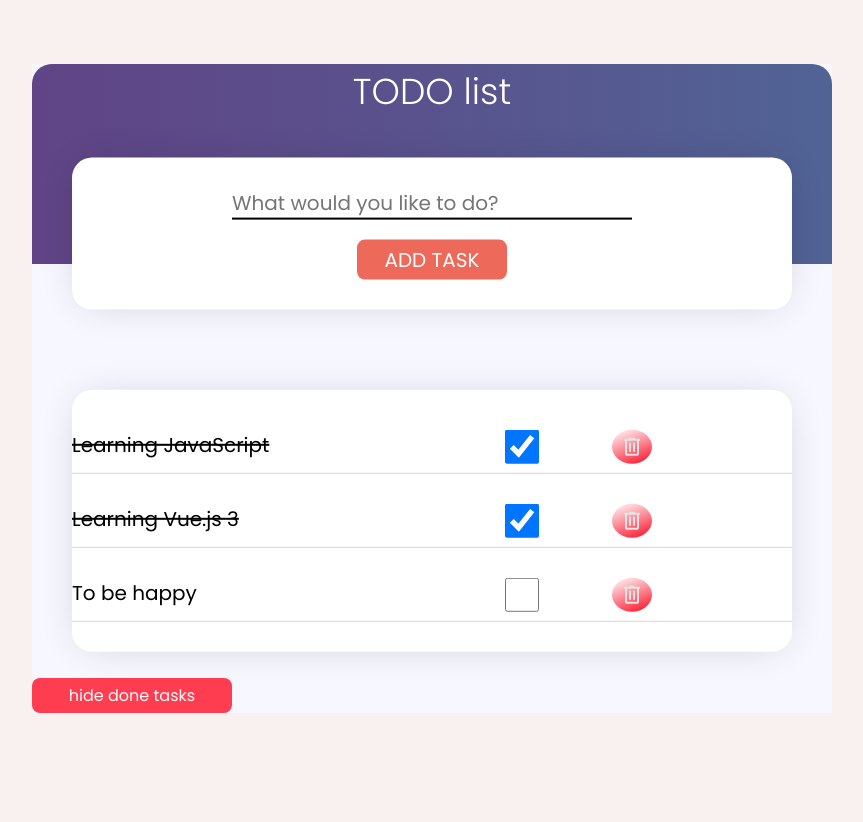
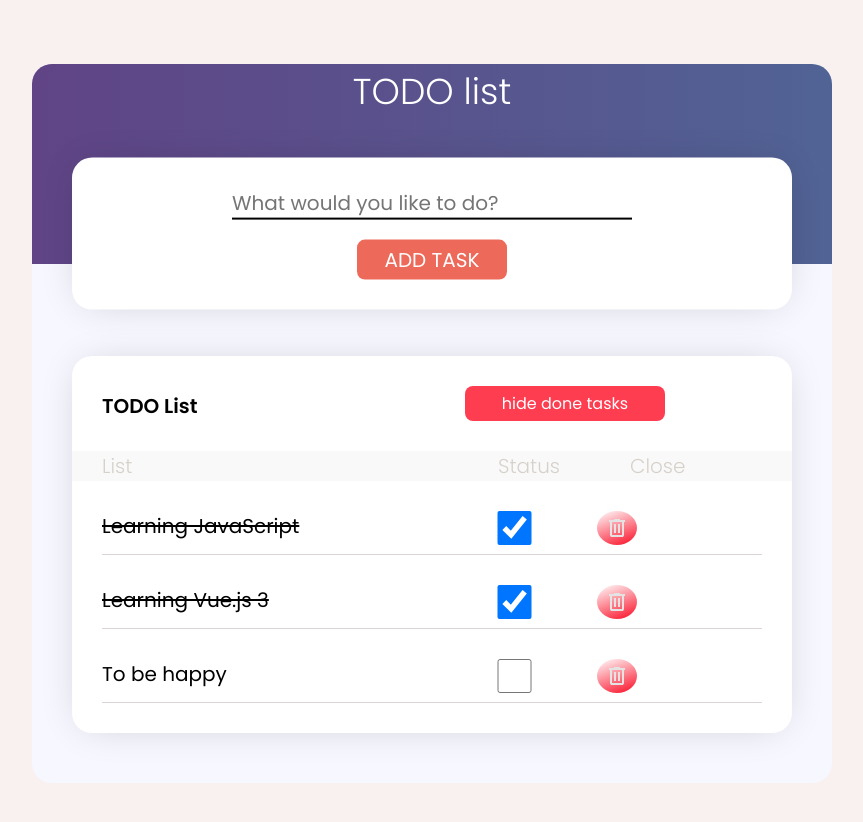
Before and after one commit to Ann-Fox/tapigo-test, a Vue app: page / in a window 1280 px wide. Shown: the top 822 px of the page, without its empty margins (208-1071 px from the left). Before the commit the page ends 800 px from the top, so only its background shows below. Built offline with nearby package versions, Linux system fonts and the light colour scheme.

Commit message:
feat: add style for list

```diff
--- a/src/App.vue
+++ b/src/App.vue
@@ -36,24 +36,40 @@ function removeTask(todo) {
       <input class="form__input" type="text" required v-model="newTodo" placeholder="What would you like to do?">
       <button class="form__button">Add task</button>
     </form>
+
+    <div class="list">
+      <div class="list__header">
+        <h3>TODO List</h3>
+        <ButtonToggle @click="completed = !completed" :completed="completed"></ButtonToggle>
+      </div>
+
+      <div class="list__block">
+        <div class="list__title">
+          <p>List</p>
+          <p>Status</p>
+          <p>Close</p>
+        </div>
         <ul>
           <li v-for="todo in dotosFilter" :key="todo.id" :class="{ 'done': todo.done }" class="task-li">
             <input type="checkbox" name="" v-model="todo.done" :id="`box-${todo.id}`" class="task-li__input">
             <label :for="`box-${todo.id}`" lass="task-li__label"> {{ todo.text }}</label>
-        <button class="task-li__button" @click="removeTask(todo)"><img src="./components/icons/delete_24.svg"></button>
+            <button class="task-li__button" @click="removeTask(todo)"><img
+                src="./components/icons/delete_24.svg"></button>
           </li>
         </ul>
-       <ButtonToggle @click="completed = !completed" :completed="completed"></ButtonToggle>
+      </div>
+    </div>
   </main>
 </template>
 
 <style scoped>
 main {
-  background-color:
-    #f7f7ff;
+  background-color: #f7f7ff;
   width: 100%;
   max-width: 800px;
   margin: 0 auto;
+  padding-bottom: 50px;
+  border-radius: 20px;
 }
 
 .header {
@@ -109,33 +125,52 @@ main {
   text-transform: uppercase;
 }
 
-ul {
-  margin-inline: auto;
-  inset-inline: 0;
-  inset-block-start: 50%;
-  transform: translateY(-10%);
+.list {
+  display: flex;
+  flex-direction: column;
+  gap: 30px;
 
   width: 90%;
-  margin: 0 auto;
+  margin: -60px auto 0 auto;
 
-  max-height: 500px;
-  overflow-y: scroll;
-  /** Выравнивание блока */
-  /* margin-inline: auto;
-  inset-inline: 0;
-  inset-block-start: 50%;
-  transform: translateY(-50%); */
-
-  display: flex;
-  flex-direction: column;
-  gap: 20px;
   padding: 30px 0;
-  background-color: #fff;
+  background-color: #ffffff;
   border-radius: 20px;
 
   -webkit-box-shadow: 0px 1px 42px -11px rgba(0, 0, 0, 0.2);
   -moz-box-shadow: 0px 1px 42px -11px rgba(0, 0, 0, 0.2);
   box-shadow: 0px 1px 42px -11px rgba(0, 0, 0, 0.2);
+}
+
+.list__header {
+  display: grid;
+  grid-template-columns: 55% 45%;
+  align-items: end;
+  padding: 0 30px;
+}
+
+h3 {
+  font-weight: 600;
+}
+
+.list__title {
+  display: grid;
+  grid-template-columns: 3fr 1fr 1fr;
+  margin-bottom: 20px;
+  background-color: #f9f9f9;
+  color: #d7d1cb;
+  padding: 0 30px;
+  font-weight: 300;
+}
+
+ul {
+  padding: 0 30px;
+  max-height: 500px;
+  overflow-y: auto;
+
+  display: flex;
+  flex-direction: column;
+  gap: 20px;
 }
 
 .task-li {
@@ -161,6 +196,7 @@ ul {
 
 .task-li__label {
   grid-area: label;
+  font-weight: 300;
 }
 
 .task-li__button {
@@ -184,5 +220,6 @@ ul {
 
 .done {
   text-decoration: line-through;
+
 }
 </style>
```
Lines whose indentation alone changed are shown as unchanged.
